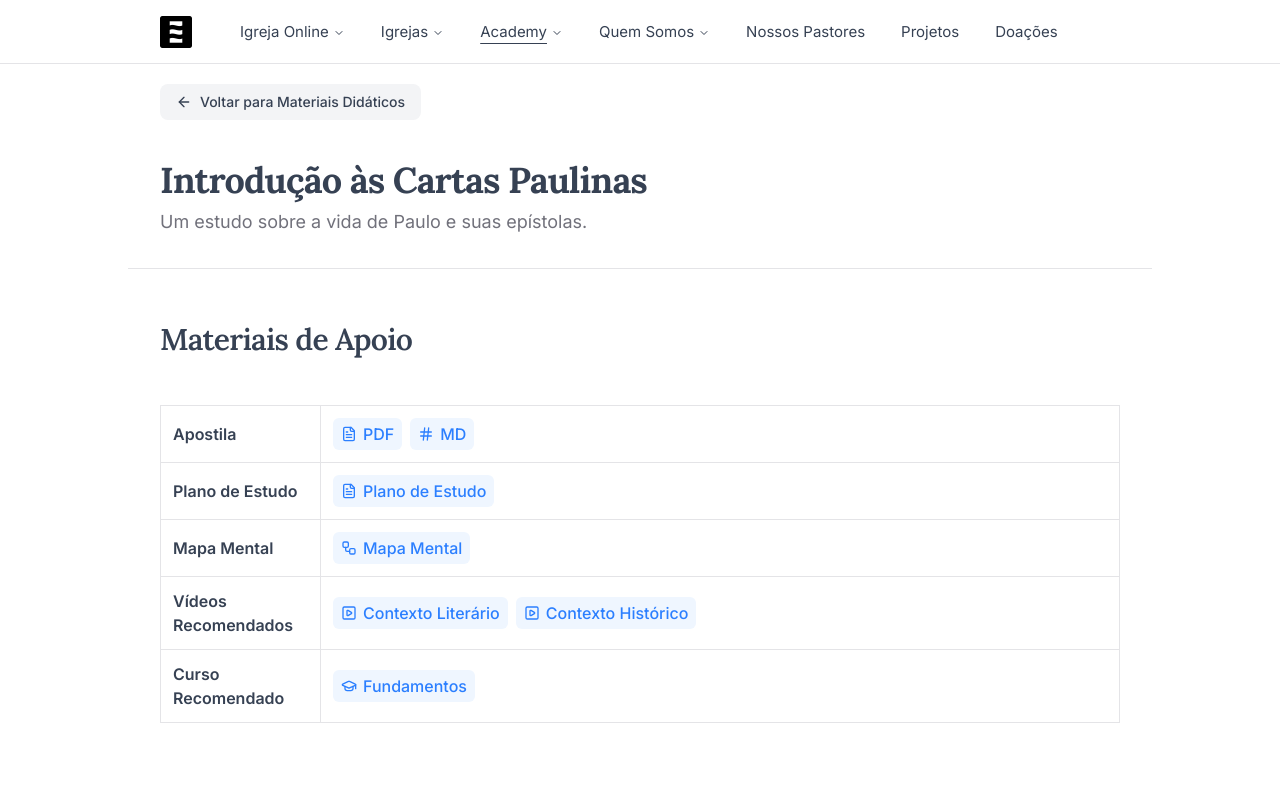
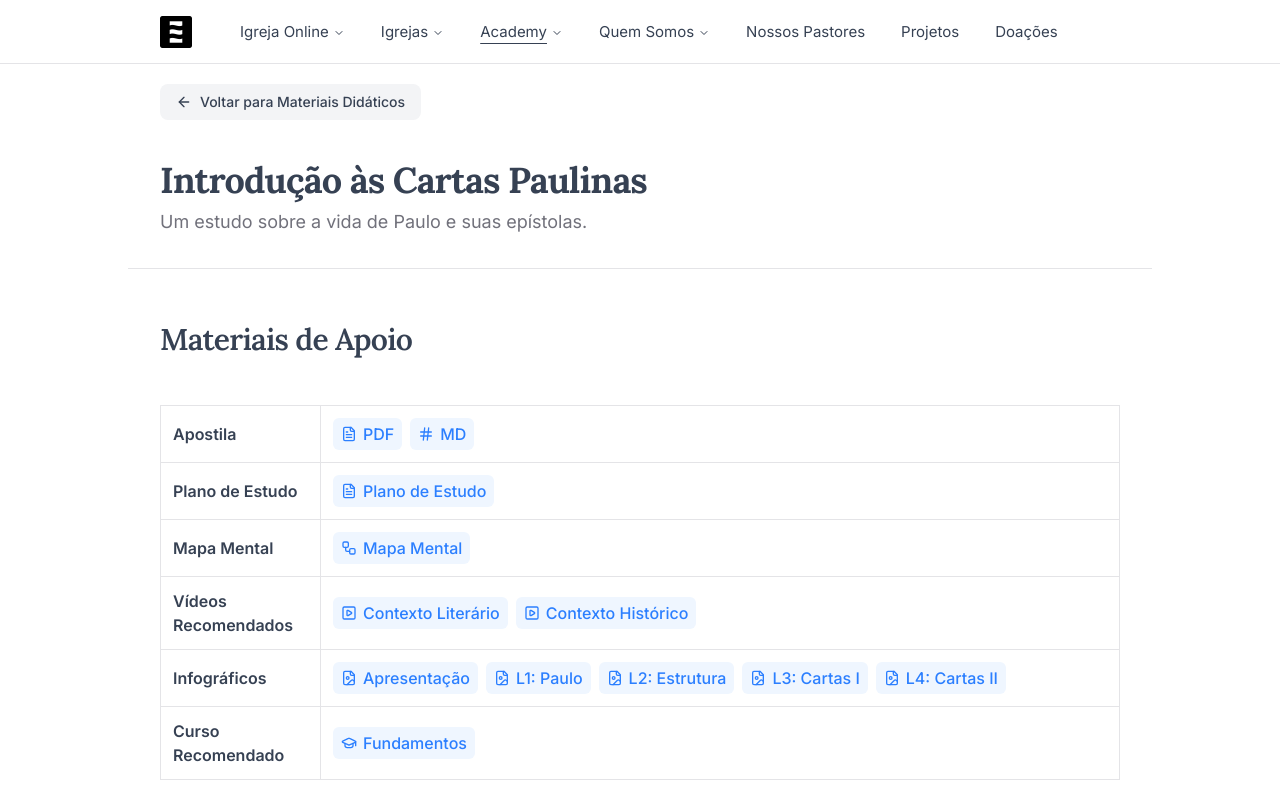
Before and after one commit to oceanodg/ocn-institucional-v4, a Next.js app: page /oceano-academy/materiais-didaticos/introducao-cartas-paulinas in a window 1280 px wide. Shown: the top 800 px of the page. Built offline with nearby package versions, Linux system fonts and the light colour scheme.

Commit message:
feat: add infographic links to Atos and IntroducaoCartasPaulinas pages to enhance educational resources

```diff
--- a/app/(site)/oceano-academy/materiais-didaticos/atos/page.tsx
+++ b/app/(site)/oceano-academy/materiais-didaticos/atos/page.tsx
@@ -1,4 +1,5 @@
 import {
+  FileImage,
   FileText,
   GraduationCap,
   Hash,
@@ -123,6 +124,31 @@ export default function CursoAtos() {
             </TableRow>
             <TableRow className="hover:bg-transparent">
               <TableCell className="border font-semibold">
+                Infográficos
+              </TableCell>
+              <TableCell>
+                <TableCellLinksContainer>
+                  <LinkSmall href="https://drive.google.com/file/d/1oY9SPjq25EyYd8Kaail7RR07t22PheE1/view?usp=sharing">
+                    <FileImage className="size-4" />
+                    L1: Atos
+                  </LinkSmall>
+                  <LinkSmall href="https://drive.google.com/file/d/1hAKB1tJpO-stwVhTLMrtUi7Em8Stnebs/view?usp=sharing">
+                    <FileImage className="size-4" />
+                    L2: Jerusalém
+                  </LinkSmall>
+                  <LinkSmall href="https://drive.google.com/file/d/1wgEJT-rvzfJ1RKsWRXGx8o1pFf36qoVN/view?usp=sharing">
+                    <FileImage className="size-4" />
+                    L3: Missão
+                  </LinkSmall>
+                  <LinkSmall href="https://drive.google.com/file/d/13SCPNH5S3PPoD8RcJOxEa3QUJbKMntU0/view?usp=sharing">
+                    <FileImage className="size-4" />
+                    L4: O Apóstolo
+                  </LinkSmall>
+                </TableCellLinksContainer>
+              </TableCell>
+            </TableRow>
+            <TableRow className="hover:bg-transparent">
+              <TableCell className="border font-semibold">
                 Curso Recomendado
               </TableCell>
               <TableCell>
--- a/app/(site)/oceano-academy/materiais-didaticos/introducao-cartas-paulinas/page.tsx
+++ b/app/(site)/oceano-academy/materiais-didaticos/introducao-cartas-paulinas/page.tsx
@@ -1,4 +1,5 @@
 import {
+  FileImage,
   FileText,
   GraduationCap,
   Hash,
@@ -101,6 +102,35 @@ export default function IntroducaoCartasPaulinasPage() {
                   <LinkSmall href="https://www.youtube.com/watch?v=mbQi0jBk4rM">
                     <SquarePlay className="size-4" />
                     Contexto Histórico
+                  </LinkSmall>
+                </TableCellLinksContainer>
+              </TableCell>
+            </TableRow>
+            <TableRow className="hover:bg-transparent">
+              <TableCell className="border font-semibold">
+                Infográficos
+              </TableCell>
+              <TableCell>
+                <TableCellLinksContainer>
+                  <LinkSmall href="https://drive.google.com/file/d/1QuRcaWj0yHZhO8WVmlN8lHF51v9xhbKp/view?usp=sharing">
+                    <FileImage className="size-4" />
+                    Apresentação
+                  </LinkSmall>
+                  <LinkSmall href="https://drive.google.com/file/d/1KRLIOKSC883G7K40jaoHzfoedGZAVxLH/view?usp=sharing">
+                    <FileImage className="size-4" />
+                    L1: Paulo
+                  </LinkSmall>
+                  <LinkSmall href="https://drive.google.com/file/d/1jubTY-ezHx_eCW7FpqFA19BlsMQpjMy0/view?usp=sharing">
+                    <FileImage className="size-4" />
+                    L2: Estrutura
+                  </LinkSmall>
+                  <LinkSmall href="https://drive.google.com/file/d/1YvUbpZSur5PNW0_jorHQ6oDKlmv-oewo/view?usp=sharing">
+                    <FileImage className="size-4" />
+                    L3: Cartas I
+                  </LinkSmall>
+                  <LinkSmall href="https://drive.google.com/file/d/1TDY2v-OlbWcZP6R48-cGqbTFTJYF0zdh/view?usp=sharing">
+                    <FileImage className="size-4" />
+                    L4: Cartas II
                   </LinkSmall>
                 </TableCellLinksContainer>
               </TableCell>
```
